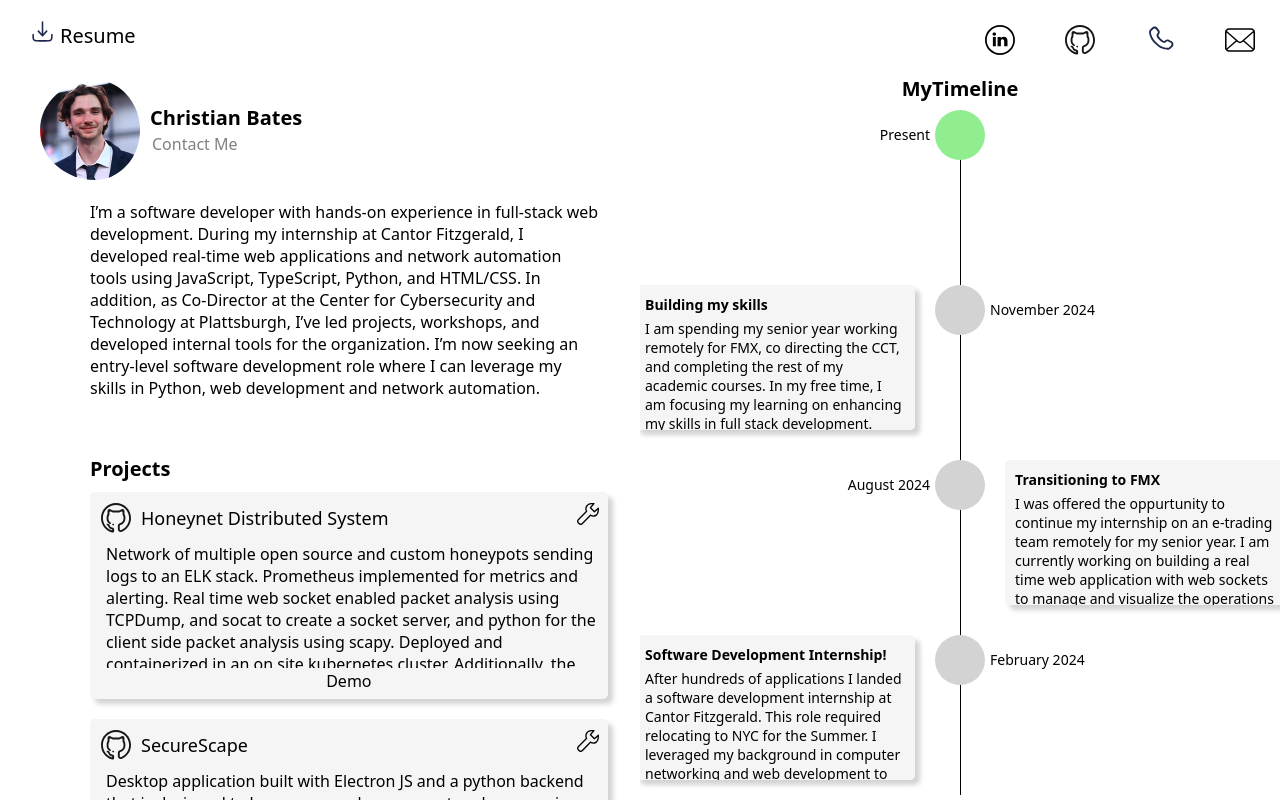
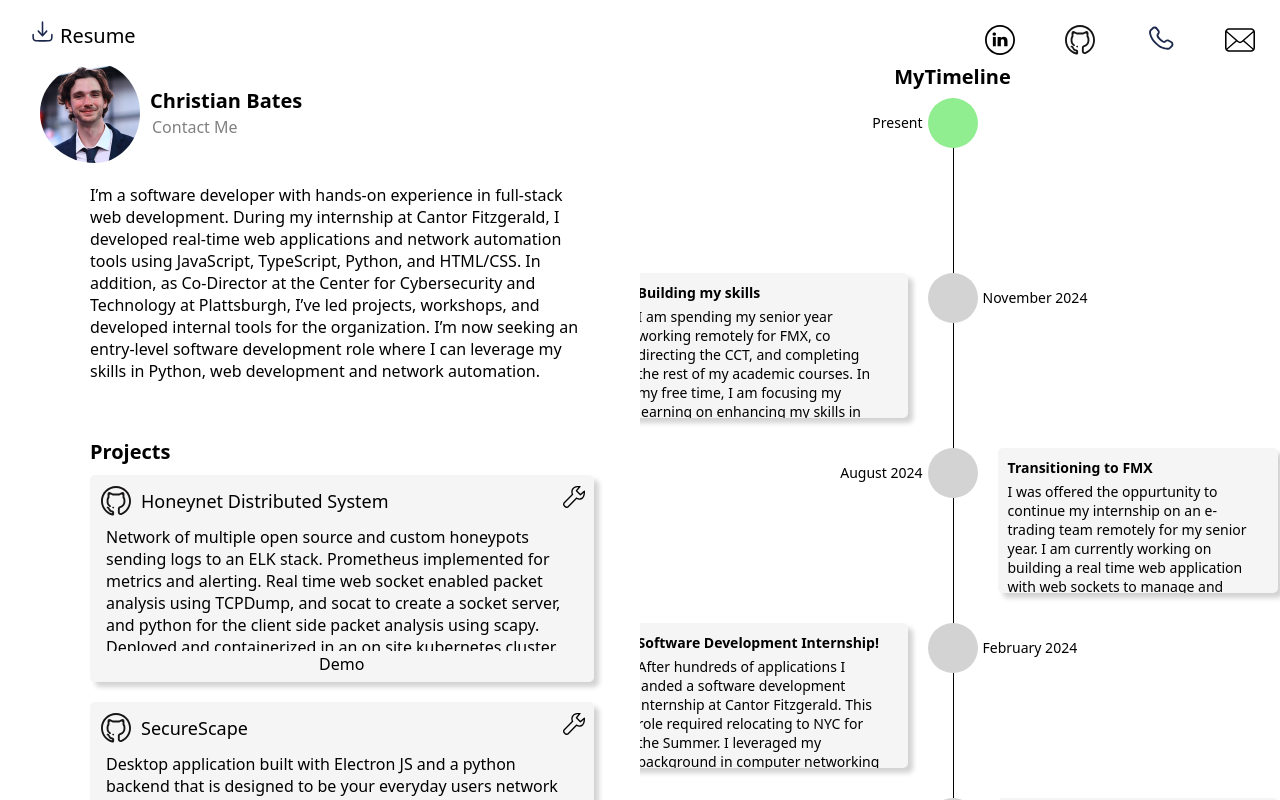
Before and after one commit to cjbates02/Personal-Website, a React (Create React App) app in the folder frontend/: page / in a window 1280 px wide. Built offline with nearby package versions, Linux system fonts and the light colour scheme.

Commit message:
first pass implementing mobile support for  project tool list; fixed overflow to only appear on hover across the ui; reduced height of navbar.

```diff
--- a/frontend/src/App.js
+++ b/frontend/src/App.js
@@ -77,7 +77,7 @@ const milestones = [
     title: "Building my skills",
     description:
       "I am spending my senior year working remotely for FMX, co directing the CCT, and completing the rest of my academic courses. In my free time, I am focusing my learning on enhancing my skills in full stack development.",
-  },
+  }
 ];
 
 const projects = [
--- a/frontend/src/components/Project.jsx
+++ b/frontend/src/components/Project.jsx
@@ -17,7 +17,9 @@ export default function Project({ title, desc, gitHubLink, demoLink, toolList })
                      title="Project Tools"
                      className="icon project-tool"
                      src={IconTool}
-                     onMouseEnter={() => {setShowToolList(true)}}
+                     onTouchStart ={() => {setShowToolList(true)}}
+                     onMouseEnter ={() => {setShowToolList(true)}}
+                     onTouchEnd={() => {setShowToolList(false)}}
                      onMouseLeave={() => {setShowToolList(false)}}
                 >
                 </img>
--- a/frontend/src/components/ToolList.jsx
+++ b/frontend/src/components/ToolList.jsx
@@ -1,8 +1,8 @@
 export default function ToolList(toolList) {
     return (
         <div className="tool-list-container">
-            {toolList.map((tool) => {
-                return <div className="tool-list-item">{tool}</div>
+            {toolList.map((tool, i) => {
+                return <div className="tool-list-item" key={i}>{tool}</div>
             })}
         </div>
     )
--- a/frontend/src/style.css
+++ b/frontend/src/style.css
@@ -10,12 +10,17 @@ body {
 .content-container {
   display: flex;
   width: 100%;
-  margin-top: 80px;
-  height: calc(100vh - 80px);
+  margin-top: 63px;
+  height: calc(100vh - 63px);
 }
 
 .left-panel-container {
   width: 100%;
+  overflow-y: hidden;
+  scrollbar-gutter: stable;
+}
+
+.left-panel-container:hover {
   overflow-y: auto;
 }
 
@@ -106,8 +111,12 @@ a {
   position: relative;
   font-size: 14px;
   width: 100%;
+  overflow-y: hidden;
+  scrollbar-gutter: stable;
+}
+
+.timeline-container:hover {
   overflow-y: auto;
-  bottom: 5px;
 }
 
 .milestone-container {
@@ -195,8 +204,13 @@ a {
   box-shadow: 5px 5px 5px lightgray;
   padding: 10px;
   font-weight: 300;
+  overflow-y: hidden;
+  max-height: 125px;
+  scrollbar-gutter: stable;
+}
+
+.callout:hover {
   overflow-y: auto;
-  max-height: 125px;
 }
 
 .callout-title {
@@ -213,7 +227,7 @@ a {
 }
 
 .callout-title-container {
-
+  /* overflow-y: hidden; */
 }
 
 .resume-download-a {
@@ -371,6 +385,11 @@ a {
   padding-right: 5px;
   padding-top: 5px;
   height: 125px;
+  overflow-y: hidden;
+  scrollbar-gutter: stable;
+}
+
+.project-desc:hover {
   overflow-y: auto;
 }
 
@@ -686,7 +705,15 @@ a {
     overflow-y: visible;
   }
 
+  .timeline-container:hover {
+    overflow-y: visible;
+  }
+
   .left-panel-container {
     overflow-y: visible;
   }
+
+  .left-panel-container:hover {
+    overflow-y: visible;
+  }
 }
```
